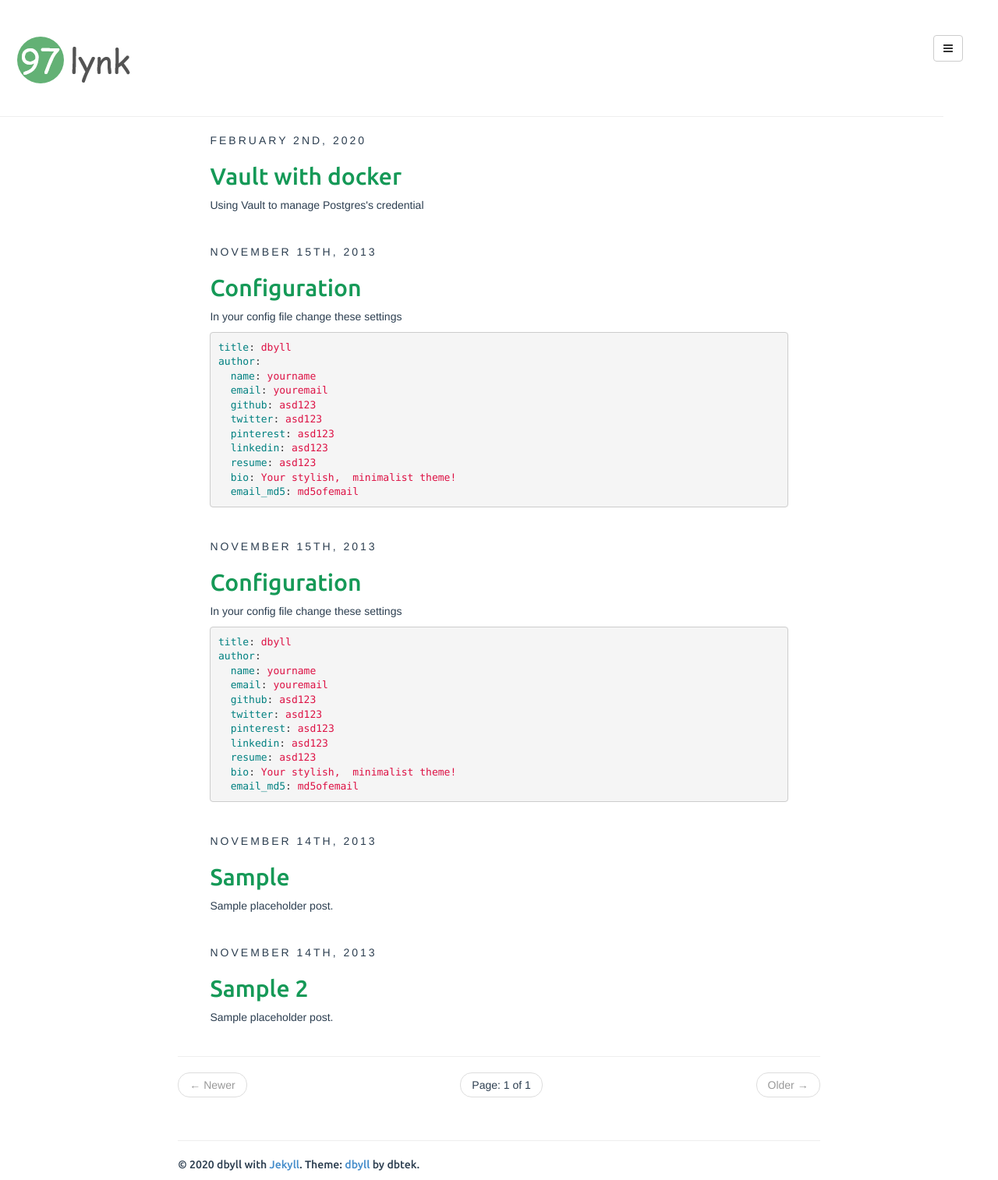
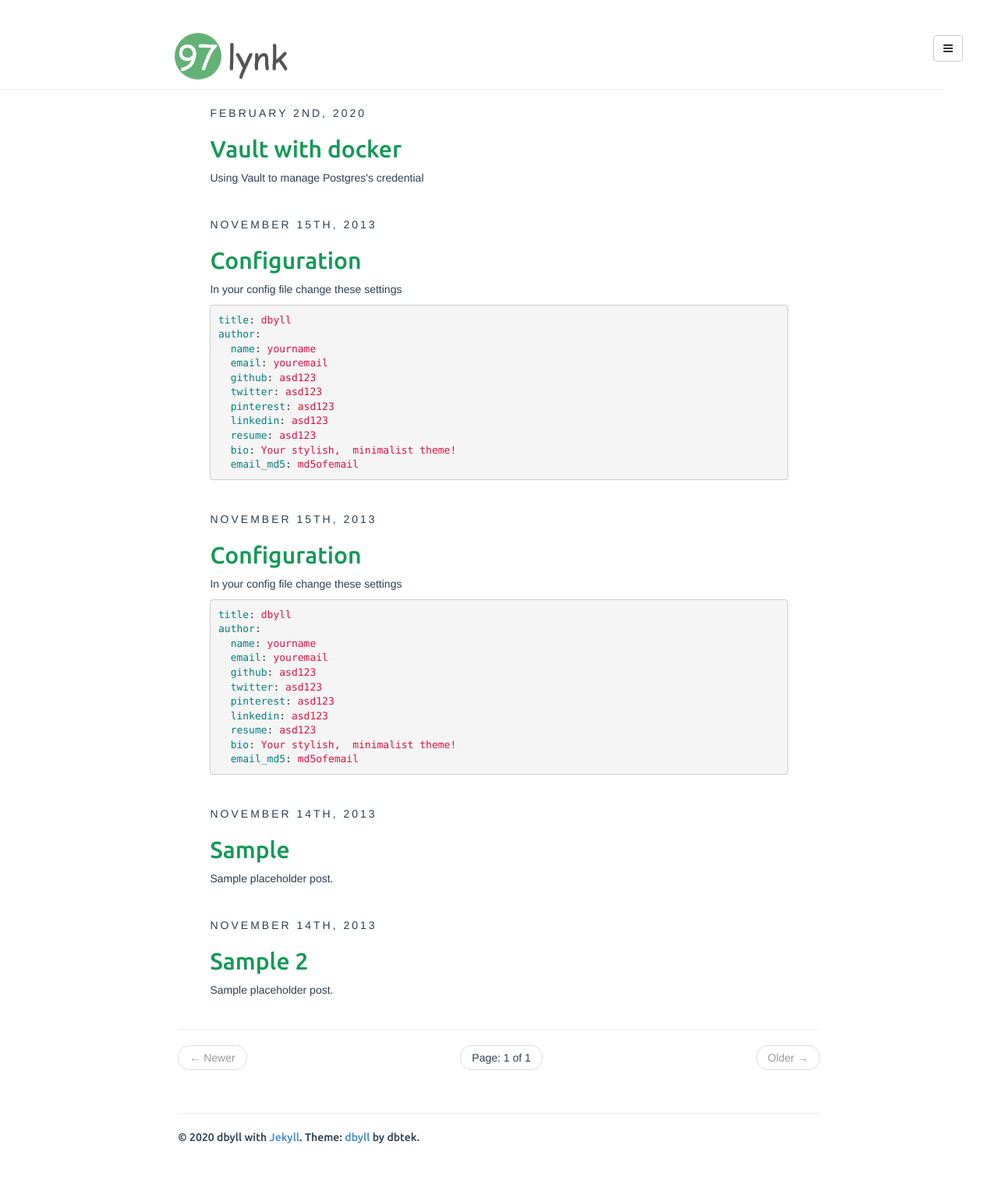
Before and after one commit to 97lynk/97lynk.github.io, a Jekyll site: the page built from index.html, in a window 1280 px wide. Shown: the whole page at 78% size. Built offline with Jekyll 4.4.1, drawn with Linux system fonts in a browser that asks for light colours; the list of posts is cut into pages by our own code; after the commit the page ends 1479 px from its top, so only the background shows below that.

Commit message:
fix index

```diff
--- a/_includes/index.html
+++ b/_includes/index.html
@@ -91,10 +91,10 @@
 	</div>
 
 	<div class="page-header">
-		<h1><img src="/assets//media/97lynk-logo.png" alt="logo"></h1>
+		<div class="col-md-offset-2"><img src="/assets//media/97lynk-logo.png" alt="logo"></div>
 	</div>
 
-	<div class="col-sm-8 col-sm-offset-2">
+	<div class="col-md-8 col-md-offset-2">
 		{{ content }}
 
 		<footer>
```
Also changed, not shown: assets/media/97lynk-logo.png.
